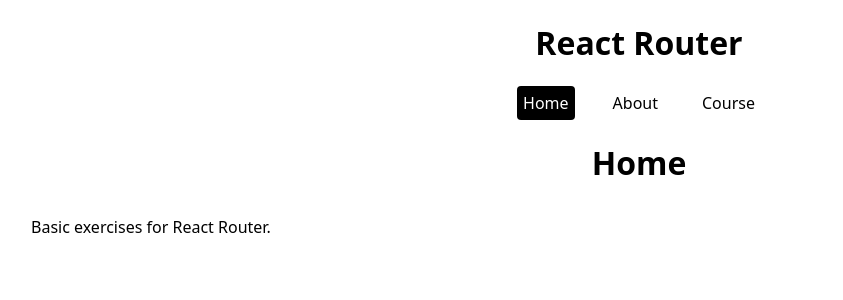
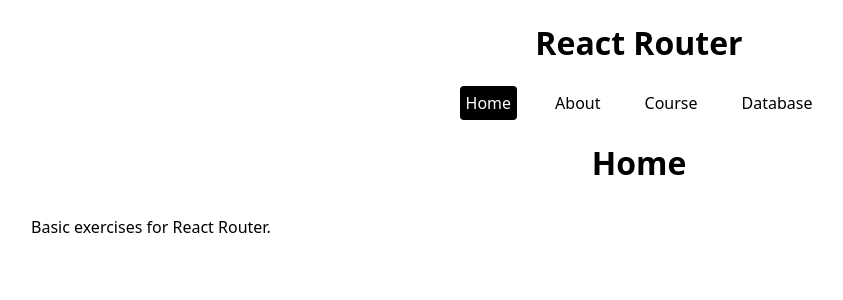
Before and after one commit to srchby/routerreactcourse, a React (Create React App) app: page / in a window 1280 px wide. Shown: the top 300 px of the page, without its empty margins (1-844 px from the left). Built offline with nearby package versions, Linux system fonts and the light colour scheme.

Commit message:
directory correction

```diff
--- a/src/App.js
+++ b/src/App.js
@@ -12,7 +12,7 @@
 import CourseLayout from './pages/CourseLayout';
 import Video from './pages/course/Video';
 import Notfound from './pages/Notfound';
-import Database, { databaseLoader } from './pages/course/Database';
+import Database, { databaseLoader } from './pages/Database/Database';
 
 const router = createBrowserRouter(
   createRoutesFromElements(
--- a/src/pages/RootLayout.js
+++ b/src/pages/RootLayout.js
@@ -15,6 +15,7 @@
                     <NavLink to="/">Home</NavLink>
                     <NavLink to="/about">About</NavLink>
                     <NavLink to='/course'>Course</NavLink>
+                    <NavLink to='/database'>Database</NavLink>
                 </nav>
             </header>
             <main>
```
Also changed, not shown: src/pages/Database/Database.js (renamed from src/pages/course/Database.js).
